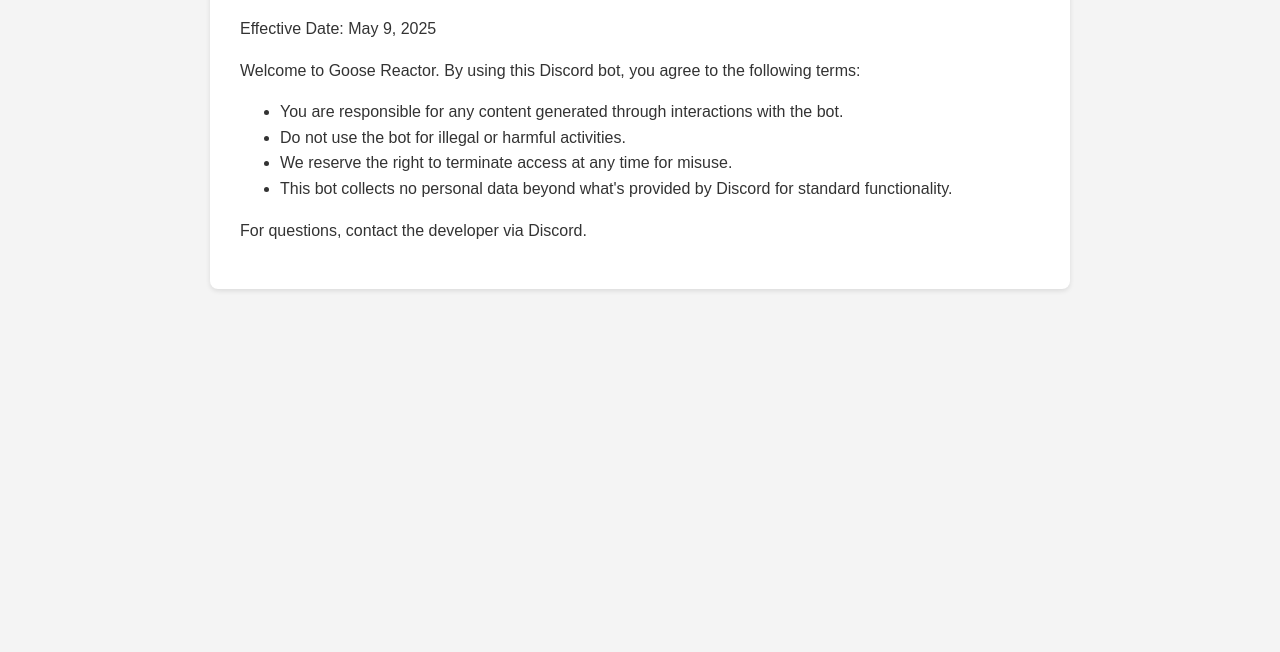
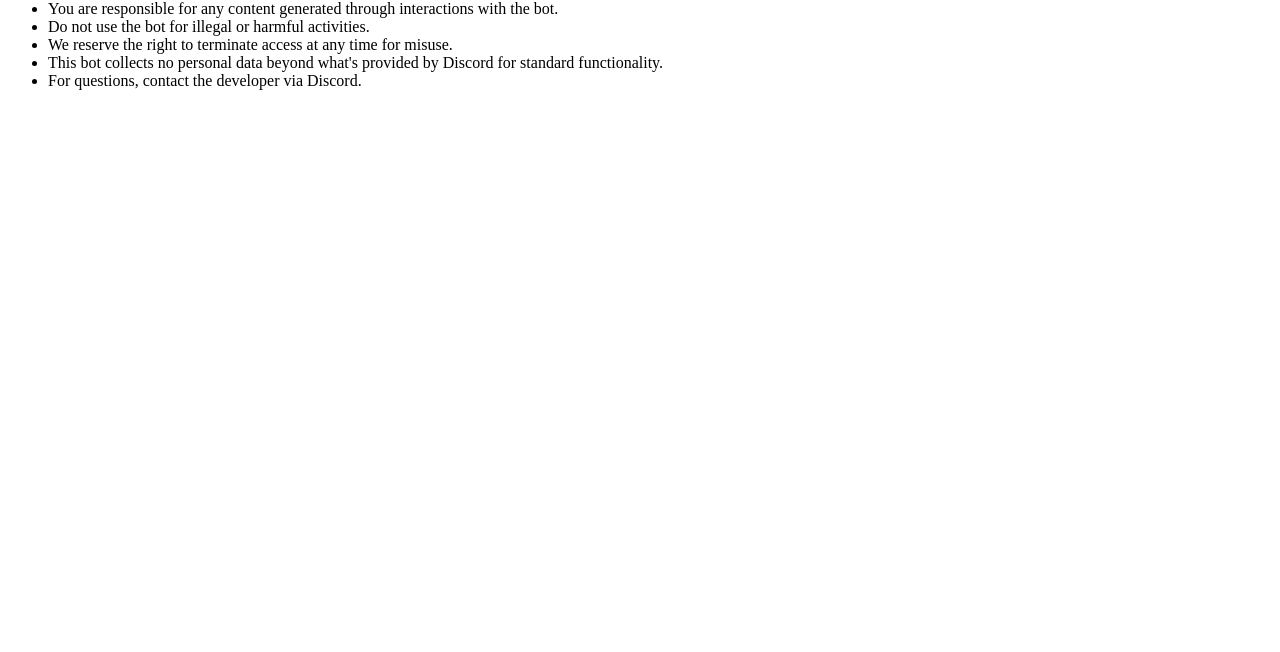
Before and after one commit to picklngoose/terms-of-service, a plain HTML site: page index.html in a window 1280 px wide. Shown: the part 148-800 px from the top of the page. Drawn offline with Linux system fonts and the light colour scheme.

Commit message:
Update index.html

```diff
--- a/index.html
+++ b/index.html
@@ -1,42 +1,19 @@
 <!DOCTYPE html>
 <html lang="en">
 <head>
-    <meta charset="UTF-8">
-    <title>Terms of Service</title>
-    <meta name="viewport" content="width=device-width, initial-scale=1">
-    <style>
-        body {
-            font-family: Arial, sans-serif;
-            margin: 40px;
-            line-height: 1.6;
-            background-color: #f4f4f4;
-            color: #333;
-        }
-        h1 {
-            color: #222;
-        }
-        .container {
-            max-width: 800px;
-            margin: auto;
-            background: white;
-            padding: 30px;
-            border-radius: 8px;
-            box-shadow: 0 2px 5px rgba(0,0,0,0.1);
-        }
-    </style>
+  <meta charset="UTF-8" />
+  <title>Terms of Service - Goose Reactor</title>
 </head>
 <body>
-    <div class="container">
   <h1>Terms of Service</h1>
-        <p>Effective Date: May 9, 2025</p>
+  <p><strong>Effective Date:</strong> May 9, 2025</p>
   <p>Welcome to Goose Reactor. By using this Discord bot, you agree to the following terms:</p>
   <ul>
     <li>You are responsible for any content generated through interactions with the bot.</li>
     <li>Do not use the bot for illegal or harmful activities.</li>
     <li>We reserve the right to terminate access at any time for misuse.</li>
     <li>This bot collects no personal data beyond what's provided by Discord for standard functionality.</li>
+    <li>For questions, contact the developer via Discord.</li>
   </ul>
-        <p>For questions, contact the developer via Discord.</p>
-    </div>
 </body>
 </html>
```
Lines whose indentation alone changed are shown as unchanged.
